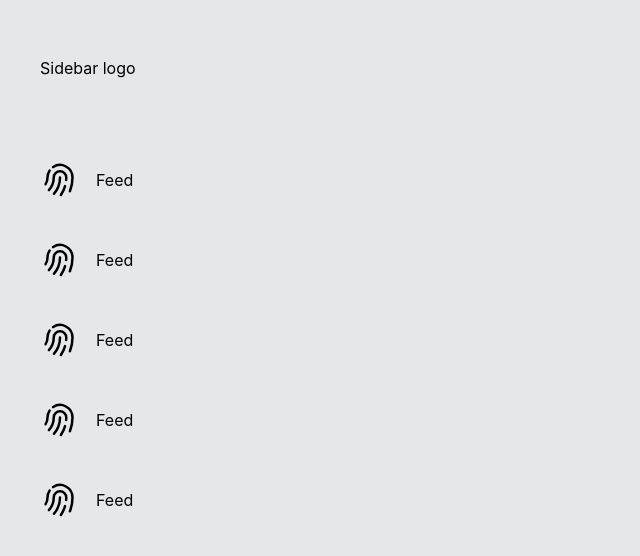
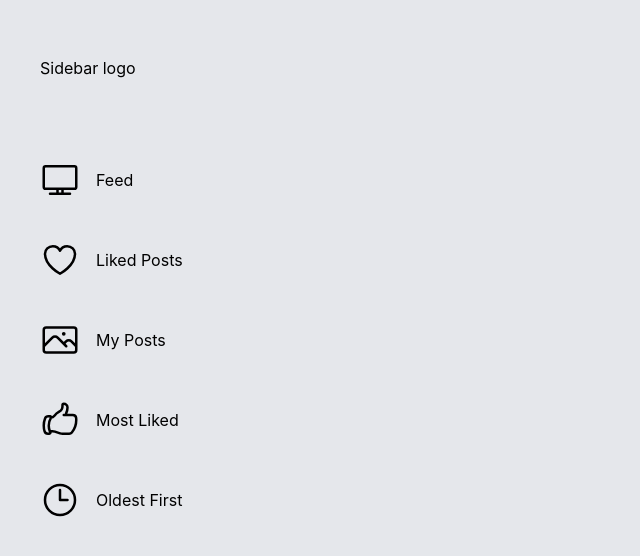
Before and after one commit to SenalWeerasekara/Interview-App, a React (Create React App) app in the folder surge-app/frontend/: page /side in a window 1280 px wide. Shown: the top 556 px of the page, without its empty margins (0-640 px from the left). Built offline with nearby package versions, Linux system fonts and the light colour scheme; no server answers.

Commit message:
side bar is partially completed

```diff
--- a/surge-app/frontend/src/components/sidebar.jsx
+++ b/surge-app/frontend/src/components/sidebar.jsx
@@ -18,38 +18,38 @@ const SideBar = () => {
             <div className="pt-20">
                 <ul>
                     <li className="mb-10 flex items-center gap-x-4 cursor-pointer hover:bg-red-500">
-                        <svg className="w-10 h-10" fill="none" stroke="currentColor" stroke-width="1.5" viewBox="0 0 24 24" xmlns="http://www.w3.org/2000/svg" aria-hidden="true">
-                            <path stroke-linecap="round" stroke-linejoin="round" d="M7.864 4.243A7.5 7.5 0 0119.5 10.5c0 2.92-.556 5.709-1.568 8.268M5.742 6.364A7.465 7.465 0 004.5 10.5a7.464 7.464 0 01-1.15 3.993m1.989 3.559A11.209 11.209 0 008.25 10.5a3.75 3.75 0 117.5 0c0 .527-.021 1.049-.064 1.565M12 10.5a14.94 14.94 0 01-3.6 9.75m6.633-4.596a18.666 18.666 0 01-2.485 5.33"></path>
-                        </svg>
+                    <svg className="h-10 w-10" fill="none" stroke="currentColor" stroke-width="1.5" viewBox="0 0 24 24" xmlns="http://www.w3.org/2000/svg" aria-hidden="true">
+                    <path stroke-linecap="round" stroke-linejoin="round" d="M6 20.25h12m-7.5-3v3m3-3v3m-10.125-3h17.25c.621 0 1.125-.504 1.125-1.125V4.875c0-.621-.504-1.125-1.125-1.125H3.375c-.621 0-1.125.504-1.125 1.125v11.25c0 .621.504 1.125 1.125 1.125z"></path>
+                    </svg>
                         Feed
                     </li>
 
                     <li className="mb-10 flex items-center gap-x-4 cursor-pointer hover:bg-red-500">
-                        <svg className="w-10 h-10" fill="none" stroke="currentColor" stroke-width="1.5" viewBox="0 0 24 24" xmlns="http://www.w3.org/2000/svg" aria-hidden="true">
-                            <path stroke-linecap="round" stroke-linejoin="round" d="M7.864 4.243A7.5 7.5 0 0119.5 10.5c0 2.92-.556 5.709-1.568 8.268M5.742 6.364A7.465 7.465 0 004.5 10.5a7.464 7.464 0 01-1.15 3.993m1.989 3.559A11.209 11.209 0 008.25 10.5a3.75 3.75 0 117.5 0c0 .527-.021 1.049-.064 1.565M12 10.5a14.94 14.94 0 01-3.6 9.75m6.633-4.596a18.666 18.666 0 01-2.485 5.33"></path>
-                        </svg>
-                        Feed
+                    <svg className="h-10 w-10" fill="none" stroke="currentColor" stroke-width="1.5" viewBox="0 0 24 24" xmlns="http://www.w3.org/2000/svg" aria-hidden="true">
+                    <path stroke-linecap="round" stroke-linejoin="round" d="M21 8.25c0-2.485-2.099-4.5-4.688-4.5-1.935 0-3.597 1.126-4.312 2.733-.715-1.607-2.377-2.733-4.313-2.733C5.1 3.75 3 5.765 3 8.25c0 7.22 9 12 9 12s9-4.78 9-12z"></path>
+                    </svg>
+                        Liked Posts
                     </li>
 
                     <li className="mb-10 flex items-center gap-x-4 cursor-pointer hover:bg-red-500">
-                        <svg className="w-10 h-10" fill="none" stroke="currentColor" stroke-width="1.5" viewBox="0 0 24 24" xmlns="http://www.w3.org/2000/svg" aria-hidden="true">
-                            <path stroke-linecap="round" stroke-linejoin="round" d="M7.864 4.243A7.5 7.5 0 0119.5 10.5c0 2.92-.556 5.709-1.568 8.268M5.742 6.364A7.465 7.465 0 004.5 10.5a7.464 7.464 0 01-1.15 3.993m1.989 3.559A11.209 11.209 0 008.25 10.5a3.75 3.75 0 117.5 0c0 .527-.021 1.049-.064 1.565M12 10.5a14.94 14.94 0 01-3.6 9.75m6.633-4.596a18.666 18.666 0 01-2.485 5.33"></path>
-                        </svg>
-                        Feed
+                    <svg className="h-10 w-10" fill="none" stroke="currentColor" stroke-width="1.5" viewBox="0 0 24 24" xmlns="http://www.w3.org/2000/svg" aria-hidden="true">
+                    <path stroke-linecap="round" stroke-linejoin="round" d="M2.25 15.75l5.159-5.159a2.25 2.25 0 013.182 0l5.159 5.159m-1.5-1.5l1.409-1.409a2.25 2.25 0 013.182 0l2.909 2.909m-18 3.75h16.5a1.5 1.5 0 001.5-1.5V6a1.5 1.5 0 00-1.5-1.5H3.75A1.5 1.5 0 002.25 6v12a1.5 1.5 0 001.5 1.5zm10.5-11.25h.008v.008h-.008V8.25zm.375 0a.375.375 0 11-.75 0 .375.375 0 01.75 0z"></path>
+                    </svg>
+                        My Posts
                     </li>
 
                     <li className="mb-10 flex items-center gap-x-4 cursor-pointer hover:bg-red-500">
-                        <svg className="w-10 h-10" fill="none" stroke="currentColor" stroke-width="1.5" viewBox="0 0 24 24" xmlns="http://www.w3.org/2000/svg" aria-hidden="true">
-                            <path stroke-linecap="round" stroke-linejoin="round" d="M7.864 4.243A7.5 7.5 0 0119.5 10.5c0 2.92-.556 5.709-1.568 8.268M5.742 6.364A7.465 7.465 0 004.5 10.5a7.464 7.464 0 01-1.15 3.993m1.989 3.559A11.209 11.209 0 008.25 10.5a3.75 3.75 0 117.5 0c0 .527-.021 1.049-.064 1.565M12 10.5a14.94 14.94 0 01-3.6 9.75m6.633-4.596a18.666 18.666 0 01-2.485 5.33"></path>
-                        </svg>
-                        Feed
+                    <svg className="h-10 w-10" fill="none" stroke="currentColor" stroke-width="1.5" viewBox="0 0 24 24" xmlns="http://www.w3.org/2000/svg" aria-hidden="true">
+                    <path stroke-linecap="round" stroke-linejoin="round" d="M6.633 10.5c.806 0 1.533-.446 2.031-1.08a9.041 9.041 0 012.861-2.4c.723-.384 1.35-.956 1.653-1.715a4.498 4.498 0 00.322-1.672V3a.75.75 0 01.75-.75A2.25 2.25 0 0116.5 4.5c0 1.152-.26 2.243-.723 3.218-.266.558.107 1.282.725 1.282h3.126c1.026 0 1.945.694 2.054 1.715.045.422.068.85.068 1.285a11.95 11.95 0 01-2.649 7.521c-.388.482-.987.729-1.605.729H13.48c-.483 0-.964-.078-1.423-.23l-3.114-1.04a4.501 4.501 0 00-1.423-.23H5.904M14.25 9h2.25M5.904 18.75c.083.205.173.405.27.602.197.4-.078.898-.523.898h-.908c-.889 0-1.713-.518-1.972-1.368a12 12 0 01-.521-3.507c0-1.553.295-3.036.831-4.398C3.387 10.203 4.167 9.75 5 9.75h1.053c.472 0 .745.556.5.96a8.958 8.958 0 00-1.302 4.665c0 1.194.232 2.333.654 3.375z"></path>
+                    </svg>
+                        Most Liked
                     </li>
 
                     <li className="mb-10 flex items-center gap-x-4 cursor-pointer hover:bg-red-500">
-                        <svg className="w-10 h-10" fill="none" stroke="currentColor" stroke-width="1.5" viewBox="0 0 24 24" xmlns="http://www.w3.org/2000/svg" aria-hidden="true">
-                            <path stroke-linecap="round" stroke-linejoin="round" d="M7.864 4.243A7.5 7.5 0 0119.5 10.5c0 2.92-.556 5.709-1.568 8.268M5.742 6.364A7.465 7.465 0 004.5 10.5a7.464 7.464 0 01-1.15 3.993m1.989 3.559A11.209 11.209 0 008.25 10.5a3.75 3.75 0 117.5 0c0 .527-.021 1.049-.064 1.565M12 10.5a14.94 14.94 0 01-3.6 9.75m6.633-4.596a18.666 18.666 0 01-2.485 5.33"></path>
-                        </svg>
-                        Feed
+                    <svg className="h-10 w-10" fill="none" stroke="currentColor" stroke-width="1.5" viewBox="0 0 24 24" xmlns="http://www.w3.org/2000/svg" aria-hidden="true">
+                    <path stroke-linecap="round" stroke-linejoin="round" d="M12 6v6h4.5m4.5 0a9 9 0 11-18 0 9 9 0 0118 0z"></path>
+                    </svg>
+                        Oldest First
                     </li>
                 </ul>
             </div>
--- a/surge-app/frontend/src/pages/addPost/addPost.jsx
+++ b/surge-app/frontend/src/pages/addPost/addPost.jsx
@@ -82,7 +82,7 @@ const AddPost = ({setOpenAddPost}) =>{
 
     return (
         <div>
-            <div className="fixed inset-0 bg-gradient-to-br from-black/60 to-black/60 flex justify-center items-center backdrop-blur-sm">
+            <div className="fixed z-50 inset-0 bg-gradient-to-br from-black/60 to-black/60 flex justify-center items-center backdrop-blur-sm">
                 <div className="  pt-4 pb-4 p-4  rounded-2xl bg-gradient-to-br from-red-700/40 to-gray-600/40">
 
                     <div className="bg-white p-10 pr-20 pl-20 rounded-2xl">
--- a/surge-app/frontend/src/pages/homePage/home.jsx
+++ b/surge-app/frontend/src/pages/homePage/home.jsx
@@ -42,8 +42,8 @@ function HomePage(){
                         </div>
                     </div>
 
-                    <div className="bg-green-200 w-1/4 pt-48 sticky top-0">
-                        <div className="sticky top-0">
+                    <div className="bg-green-200 w-1/4 pt-48">
+                        <div className="sticky top-0 z-10">
                             <div className="bg-blue-100 h-48">1</div>
                             <div className="bg-blue-200 h-10">2</div>
                             <div className="bg-blue-300 h-10">3</div>
--- /dev/null
+++ b/surge-app/frontend/src/pages/profile/profile.jsx
@@ -0,0 +1,28 @@
+
+const ProfilePage = () => {
+    return (
+        <div>
+            <div className="grid grid-flow-row bg-red-200">
+                <div className="h-96 bg-blue-200">
+                    1
+                </div>
+                <div className="grid grid-cols-3 p-20 gap-4">
+                    <div className="bg-pink-400">
+                        test
+                    </div>
+                    <div className="bg-pink-500">
+                        test
+                    </div>
+                    <div className="bg-pink-400">
+                        test
+                    </div>
+                    <div className="bg-pink-500">
+                        test
+                    </div>
+                </div>
+            </div>
+        </div>
+    )
+}
+
+export default ProfilePage;
--- a/surge-app/frontend/src/routes/routers.jsx
+++ b/surge-app/frontend/src/routes/routers.jsx
@@ -7,6 +7,7 @@ import ShowPost from "../pages/showPost/showPosts";
 import HomePage from "../pages/homePage/home";
 import PostBody from "../components/postBody";
 import SideBar from "../components/sidebar";
+import ProfilePage from "../pages/profile/profile";
 
 export default function Routers() {
     return (
@@ -18,6 +19,7 @@ export default function Routers() {
             <Route path="/home" element={<HomePage />}> </Route>
             <Route path="/test" element={<PostBody />}> </Route>
             <Route path="/side" element={<SideBar />}> </Route>
+            <Route path="/profile" element={<ProfilePage />}> </Route>
         </Routes>
 
         </BrowserRouter>
```
